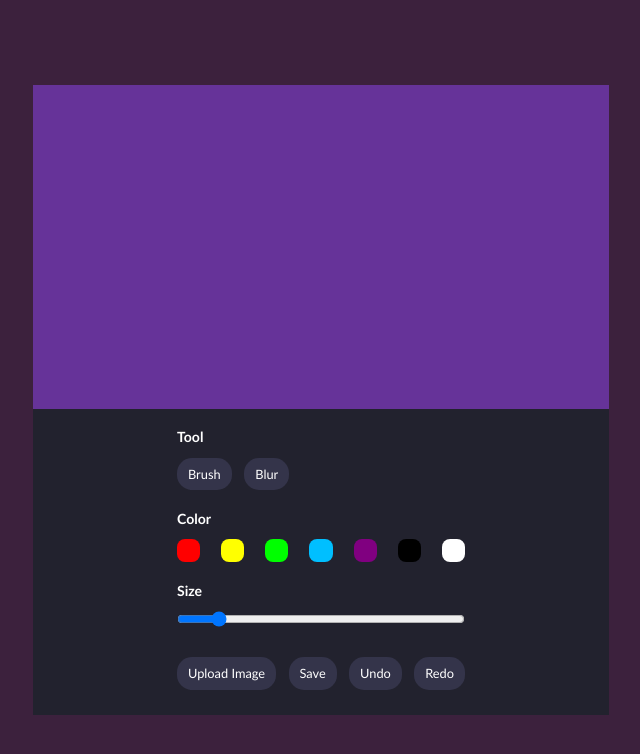
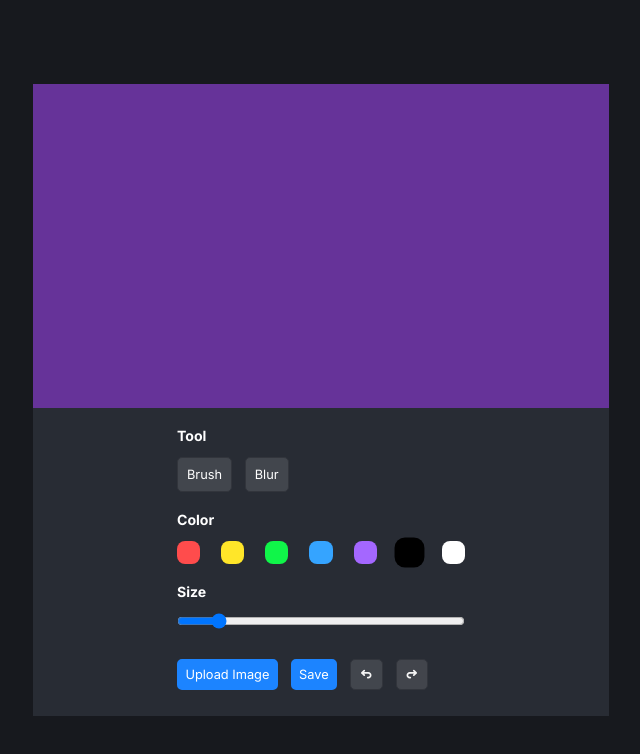
Before and after one commit to DeadCreator/codex-front-vue, a Vue app: page / in a window 1280 px wide. Shown: the top 754 px of the page, without its empty margins (319-959 px from the left). Built offline with nearby package versions, Linux system fonts and the light colour scheme.

Commit message:
version 5.5 - Major UI improvements to suit CodeX style

```diff
--- a/src/App.vue
+++ b/src/App.vue
@@ -27,6 +27,6 @@ export default {
   flex-direction: column;
   justify-content: center;
   align-items: center;
-  background-color: #3c213d;
+  background-color: #17191e;
 }
 </style>
--- a/src/components/EditPanel.vue
+++ b/src/components/EditPanel.vue
@@ -15,11 +15,8 @@ export default {
     ...mapState(useImageStore, ['imageEdits']),
     ...mapState(useImageStore, ['isBlurring']),
     ...mapState(useImageStore, ['size']),
-  },
-  data() {
-    return {
-      colors: ['red', 'yellow', 'lime', 'deepskyblue', 'purple', 'black', 'white'],
-    }
+    ...mapState(useImageStore, ['colors']),
+    ...mapState(useImageStore, ['color']),
   },
   methods: {
     useImageStore,
@@ -75,28 +72,38 @@ export default {
     </div>
     <u-i-h2 v-bind:class ="isBlurring ? 'hide ' : 'nothing'">Color</u-i-h2>
     <div v-bind:class="isBlurring ? 'hide' : 'nothing'" class="colors color-scheme">
-      <button @click="() => {useImageStore().updateColor(color)}" v-for="color in colors" :key="color" :class="color"></button>
+      <button @click="() => {useImageStore().updateColor(color)}" v-for="color in this.colors" :key="color" :class="{active: color === this.color}" :style="`background-color: ${color};`"></button>
     </div>
     <u-i-h2>Size</u-i-h2>
     <label class="brush-size">
       <input @change="(e) => {useImageStore().updateSize(e.target.value); console.log(e.target.value)}"
-             id="tool-size" :value="this.size" min="20" max="100" type="range">
+             id="tool-size" :value="this.size" min="40" max="120" type="range">
     </label>
     <div class="controls">
       <label>Upload Image
         <input @change="imageUpload" id="file-input" type="file">
       </label>
       <a download="" id="save" @click="saveImage()">Save</a>
-      <u-i-button @click="undoCanvas(-1)">Undo</u-i-button>
-      <u-i-button @click="redoCanvas(1)">Redo</u-i-button>
+      <u-i-button @click="undoCanvas(-1)">
+        <svg width="13" height="12" viewBox="0 0 13 12" fill="none" xmlns="http://www.w3.org/2000/svg">
+          <path d="M3.77778 7.3889L1 4.61112L3.77778 1.83334M1 4.61112H8.63889C9.3756 4.61112 10.0821 4.90378 10.6031 5.42471C11.124 5.94565 11.4167 6.65219 11.4167 7.3889C11.4167 8.12561 11.124 8.83215 10.6031 9.35308C10.0821 9.87402 9.3756 10.1667 8.63889 10.1667H7.94444" stroke="#F5F5F5" stroke-width="2" stroke-linecap="round" stroke-linejoin="round"/>
+        </svg>
+
+      </u-i-button>
+      <u-i-button @click="redoCanvas(1)">
+        <svg width="13" height="12" viewBox="0 0 13 12" fill="none" xmlns="http://www.w3.org/2000/svg">
+          <path d="M9.22222 7.3889L12 4.61112L9.22222 1.83334M12 4.61112H4.36111C3.6244 4.61112 2.91786 4.90378 2.39693 5.42471C1.87599 5.94565 1.58333 6.65219 1.58333 7.3889C1.58333 8.12561 1.87599 8.83215 2.39693 9.35308C2.91786 9.87402 3.6244 10.1667 4.36111 10.1667H5.05556" stroke="#F5F5F5" stroke-width="2" stroke-linecap="round" stroke-linejoin="round"/>
+        </svg>
+      </u-i-button>
     </div>
 <!--    {{ imageEdits }}-->
   </div>
 </template>
 
 <style scoped>
+@import url('https://fonts.googleapis.com/css2?family=Inter:ital,opsz,wght@0,14..32,100..900;1,14..32,100..900&display=swap');
   .edit-panel {
-    background-color: #22222e;
+    background-color: #282c34;
     width: 50%;
     padding: 0 25%;
   }
@@ -114,37 +121,45 @@ export default {
     margin-top: 2vw;
     margin-bottom: 2vw;
     display: flex;
-    justify-content: space-between;
+    gap: 1vw;
+  }
+
+  svg {
+    width: 85%;
+    height: 85%;
   }
 
   .controls label,
   .controls a {
-    background-color: #34344a;
-    padding: 0.5vw 0.7vw;
-    border-radius: 15px;
+    border: solid 2px #1c84ff;
+    background-color: #1c84ff;
+    padding: 0.5vw;
+    border-radius: 5px;
     font-size: 1vw;
     transition: transform 0.5s;
-    font-family: "Calibri", serif;
-    font-weight: 500;
-    border: solid 2px transparent;
+    font-family: "Inter", serif;
+    font-weight: 400;
     color: white;
     text-decoration: none;
+    display: flex;
+    align-items: center;
+    justify-content: center;
   }
 
   .controls label:hover,
   .controls a:hover {
     cursor: pointer;
-    color: deepskyblue;
     border-color: deepskyblue;
+    background-color: deepskyblue;
   }
 
-  .edit-panel .controls a:hover {
-    color: deepskyblue;
-    background-color: white;
-  }
 
   input[type=range] {
     width: 100%;
+  }
+
+  input[type=range]:hover {
+    cursor: pointer;
   }
 
   .controls input[type="file"] {
@@ -169,40 +184,15 @@ export default {
   .colors button {
     width: 8%;
     aspect-ratio: 1/1;
-    background-color: red;
+    background-color: #ff4c4c;
     border-radius: 35%;
     transition: transform 0.3s;
     border: none;
 
   }
 
-  .colors .yellow {
-    background-color: yellow;
-  }
-
-  .colors .lime {
-    background-color: lime;
-  }
-
-  .colors .deepskyblue {
-    background-color: deepskyblue;
-  }
-
-  .colors .purple {
-    background-color: purple;
-  }
-
-  .colors .black {
-    background-color: black;
-  }
-
-  .colors .white {
-    background-color: white;
-  }
-
   .colors button:hover {
     cursor: pointer;
-    transform: scale(1.05);
     -webkit-backface-visibility: hidden; /* Chrome, Safari, Opera */
     backface-visibility: hidden;
   }
@@ -212,6 +202,10 @@ export default {
     margin-bottom: -2.5vw;
   }
 
+  .active {
+    transform: scale(1.3);
+  }
+
 
 
 </style>
--- a/src/components/ImageCanvas.vue
+++ b/src/components/ImageCanvas.vue
@@ -20,6 +20,7 @@ export default {
     return {
       canvas: null,
       context: null,
+      circle: null,
       ground: null,
       kernel: [
           [0.0625, 0.125, 0.0625],
@@ -147,6 +148,7 @@ export default {
     },
     startDrawing(e) {
       if (this.imgUrl) {
+        this.circle.style.display = 'block';
         const store = useImageStore();
         store.switchDrawing(true)
         const posX = e.pageX - this.canvas.offsetLeft;
@@ -170,26 +172,31 @@ export default {
         store.updateImageEdits(this.iteration, this.canvas.toDataURL("image/png"))
         store.removeRedos()
       }
+      this.circle.style.display = "none";
     },
     draw(e) {
+      const posX = e.pageX - this.canvas.offsetLeft;
+      const posY = e.pageY - this.canvas.offsetTop;
       if (this.isDrawing) {
-        const posX = e.pageX - this.canvas.offsetLeft;
-        const posY = e.pageY - this.canvas.offsetTop;
-
         if (this.isBlurring) {
           this.applyBlur(posX, posY);
         } else {
           this.context.stroke();
         }
         this.context.lineTo(posX, posY);
+      }
 
-      }
+      this.circle.style.position = 'absolute';
+      this.circle.style.display = 'block';
+      this.circle.style.left = e.clientX - this.size / 10 + "px"
+      this.circle.style.top = e.clientY - this.size / 10 + "px"
     },
   },
   mounted() {
     this.canvas = document.getElementById("canvas")
     this.context = this.canvas.getContext("2d")
     this.ground = document.querySelector(".ground")
+    this.circle = document.querySelector(".circle")
 
     this.canvas.willUpdateFrequently = true
   }
@@ -199,12 +206,14 @@ export default {
 
 <template>
   <div class="ground">
-    <canvas @mousedown="startDrawing"
-            @mousemove="draw"
-            @mouseleave="stopDrawing"
-            @mouseup="stopDrawing"
+    <canvas
+        @mousemove="draw"
+        @mousedown="startDrawing"
+        @mouseup="stopDrawing"
+        @mouseleave="stopDrawing"
             id="canvas">
     </canvas>
+    <div :style="`width: ${this.size / 5}px; height: ${this.size / 5}px`" class="circle"></div>
   </div>
 </template>
 
@@ -218,5 +227,16 @@ export default {
     width: 100%;
   }
 
+  .circle {
+    display: none;
+    border-radius: 50%;
+    border: solid 1px white;
+    left: auto;
+    pointer-events: none;
+  }
+
+  canvas:hover {
+    cursor: none;
+  }
 
 </style>
--- a/src/components/UI/UIButton.vue
+++ b/src/components/UI/UIButton.vue
@@ -7,21 +7,26 @@
 </template>
 
 <style scoped>
+@import url('https://fonts.googleapis.com/css2?family=Inter:ital,opsz,wght@0,14..32,100..900;1,14..32,100..900&display=swap');
+
   button {
-    background-color: #34344a;
-    padding: 0.5vw 0.7vw;
-    border-radius: 15px;
+    background-color: rgba(255, 255, 255, 0.12);
+    padding: 0.7vw;
+    border-radius: 5px;
     font-size: 1vw;
     transition: transform 0.5s;
-    font-family: "Calibri", serif;
-    font-weight: 500;
-    border: solid 2px transparent;
+    font-family: "Inter", serif;
+    font-weight: 400;
+    border: solid 1px #32353c;
     color: white;
+    display: flex;
+    align-items: center;
+    justify-content: center;
   }
 
   button:hover {
     cursor: pointer;
-    color: deepskyblue;
-    border-color: deepskyblue;
+    color: #1c84ff;
+    border-color: #1c84ff;
   }
 </style>
--- a/src/components/UI/UIH2.vue
+++ b/src/components/UI/UIH2.vue
@@ -7,8 +7,11 @@
 </template>
 
 <style scoped>
+@import url('https://fonts.googleapis.com/css2?family=Inter:ital,opsz,wght@0,14..32,100..900;1,14..32,100..900&display=swap');
+
   h2 {
-    font-family: "Calibri", serif;
+    font-family: "Inter", serif;
+    font-weight: bold;
     margin-top: 1.5vw;
     margin-bottom: 1vw;
     font-size: 1.1vw;
--- a/src/stores/ImageStore.js
+++ b/src/stores/ImageStore.js
@@ -10,7 +10,8 @@ export const useImageStore = defineStore('images', {
             isBlurring: false,
             newUpload: false,
             color: "black",
-            size: "30",
+            colors: ['#ff4c4c', '#ffe629', '#10f549', '#35a4ff', '#a467ff', 'black', 'white'],
+            size: "50",
         }
     },
     actions: {
```
Also changed, not shown: src/assets/logo.png, 1 other file (tests, documents, lock files or other folders).
